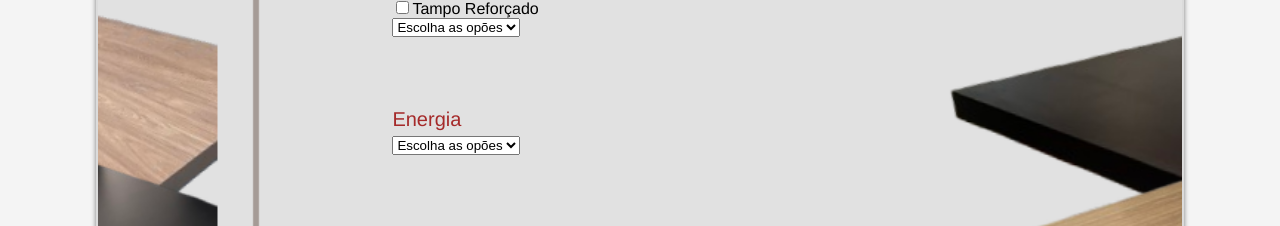
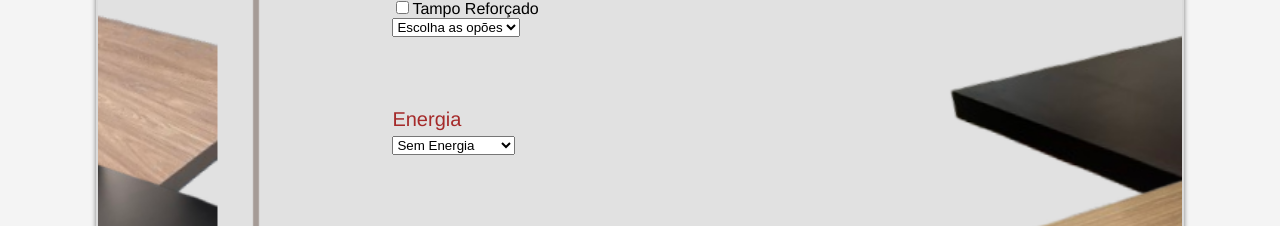
Before and after one commit to Thiago-Luiz-Casagrande/MesaGrande, a React (Vite) app: page / in a window 1280 px wide. Shown: the part 1300-1526 px from the top of the page. Built offline with nearby package versions, Linux system fonts and the light colour scheme.

Commit message:
commit-22

```diff
--- a/src/Calculadora/Calculadora.jsx
+++ b/src/Calculadora/Calculadora.jsx
@@ -220,25 +220,18 @@ function Calculadora() {
             <option value="solido">{solido}</option>
             <option value="madeirado">{madeirado}</option>
           </select>
-          {errors?.pes?.type === "validate" && (
+          {errors?.tampo?.type === "validate" && (
             <p className="error-message">Escolha uma opção</p>
           )}
         </div>
         <br />
         <div className="selectColor">
           <p className="chackbox">Energia</p>
-          <select
-            defaultValue="0"
-            {...register("energia", { validate: (value) => value !== "0" })}
-          >
-            <option value="0">Escolha as opões</option>
+          <select defaultValue="0" {...register("energia")}>
             <option value="branco">Sem Energia</option>
             <option value="solido">Passa Fio</option>
             <option value="madeirado">Caixa de tomada</option>
           </select>
-          {errors?.pes?.type === "validate" && (
-            <p className="error-message">Escolha uma opção</p>
-          )}
         </div>
         <br />
         <div className="selectColor">
@@ -295,7 +288,11 @@ function Calculadora() {
             step="10"
             value={largura}
             onChange={tamanhoLargura}
+            {...register("largura", { validate: (value) => value !== "0" })}
           />
+          {errors?.largura?.type === "validate" && (
+            <p className="error-message">Escolha uma opção</p>
+          )}
 
           <br />
           <label htmlFor="comprimento">Comprimento (cm)</label>
@@ -305,7 +302,11 @@ function Calculadora() {
             step="10"
             value={comprimento}
             onChange={tamanhoComprimento}
+            {...register("comprimento", { validate: (value) => value !== "0" })}
           />
+          {errors?.comprimento?.type === "validate" && (
+            <p className="error-message">Escolha uma opção</p>
+          )}
         </div>
         <div className="calcular">
           <button
@@ -314,6 +315,7 @@ function Calculadora() {
           >
             Calcular
           </button>
+
           <p className="precoFinal">
             Valor Total: {mostrarComponente ? teste() : teste()}
           </p>
```
